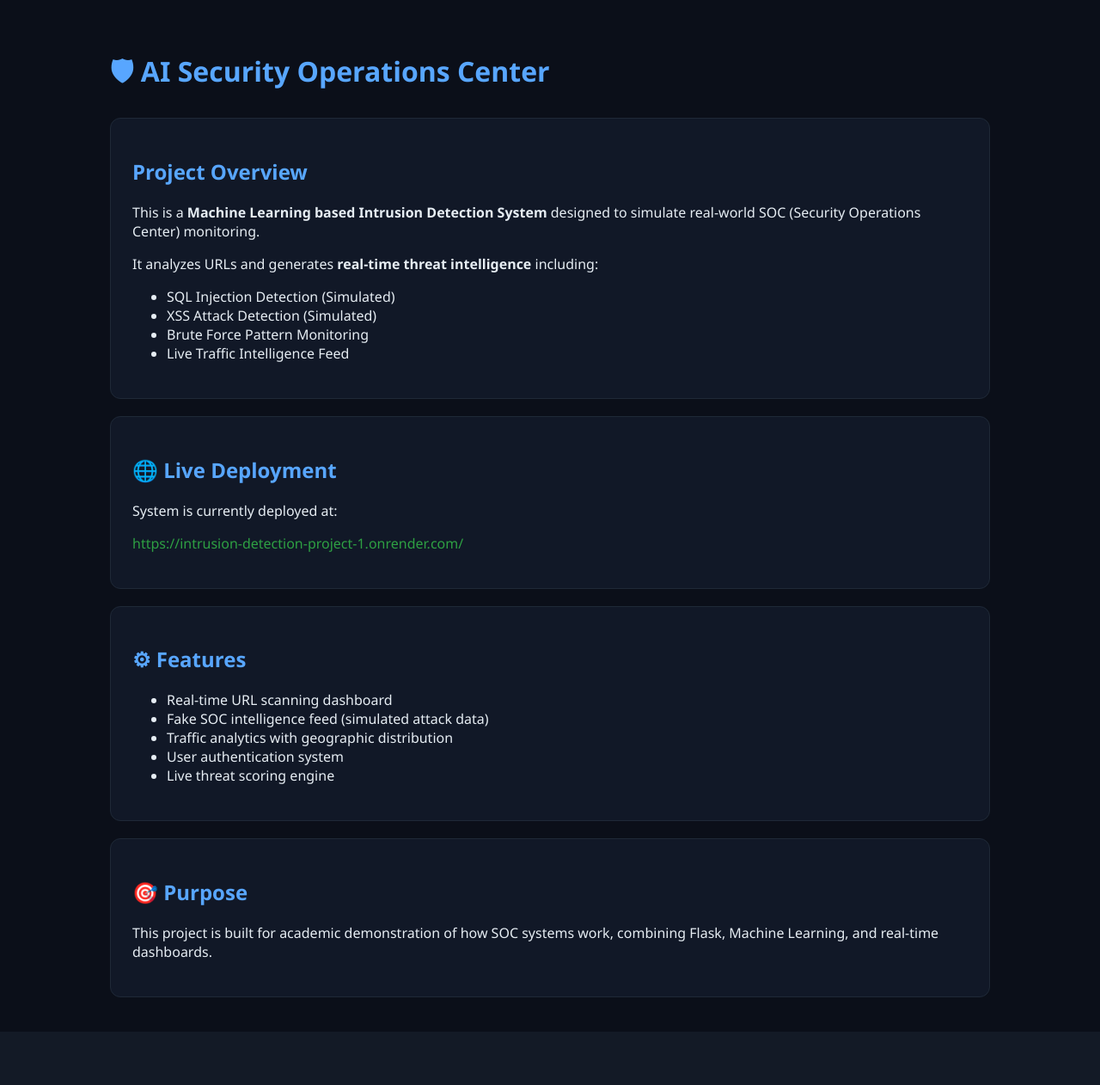
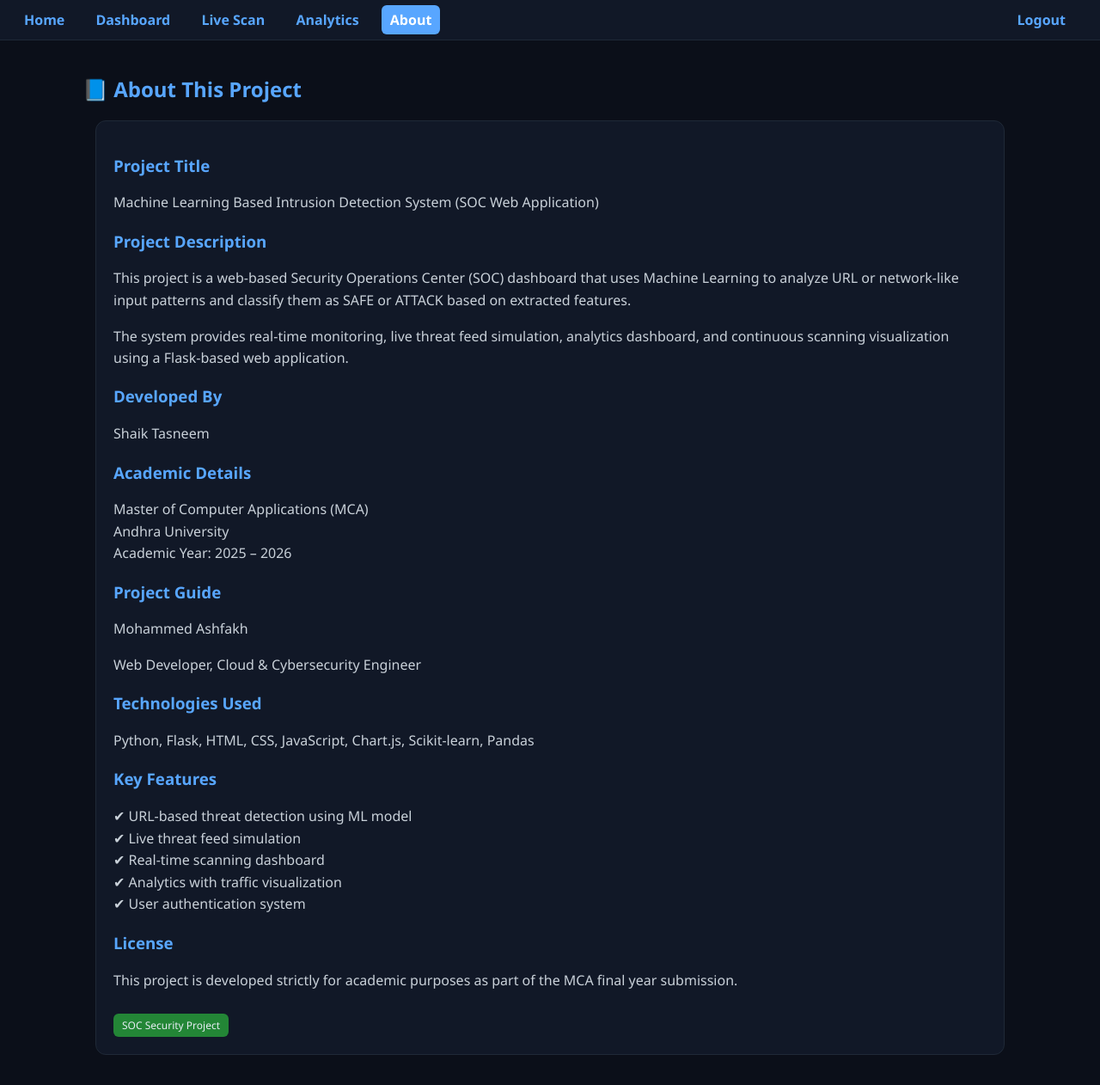
Before and after one commit to MohammedAshfakh/Intrusion-detection-project, a Flask app: page /about in a window 1280 px wide. Shown: the whole page at 86% size. Before the commit the page ends 1200 px from the top, so only its background shows below. Run offline with Flask 3, Linux system fonts and the light colour scheme.

Commit message:
edited about

```diff
--- a/templates/about.html
+++ b/templates/about.html
@@ -1,37 +1,83 @@
 <!DOCTYPE html>
 <html>
 <head>
-<title>About SOC System</title>
+<title>About - SOC Security System</title>
+
+<link rel="stylesheet" href="/static/style.css">
 
 <style>
 
 body{
 margin:0;
-font-family:Segoe UI;
+font-family:'Segoe UI';
 background:#0b0f19;
 color:#e6edf3;
 }
 
+/* NAV */
+.navbar{
+display:flex;
+justify-content:space-between;
+align-items:center;
+padding:12px 18px;
+background:#111827;
+border-bottom:1px solid #1f2937;
+position:sticky;
+top:0;
+z-index:1000;
+}
+
+.navbar a{
+color:#58a6ff;
+text-decoration:none;
+margin-right:12px;
+font-weight:600;
+padding:6px 10px;
+border-radius:6px;
+}
+
+.navbar a:hover{
+background:#238636;
+color:white;
+}
+
+/* ACTIVE PAGE */
+.active{
+background:#58a6ff !important;
+color:white !important;
+}
+
+/* CONTAINER */
 .container{
-width:80%;
+width:85%;
 margin:auto;
-padding:40px;
+padding:20px;
 }
 
 .card{
 background:#111827;
-padding:25px;
+padding:20px;
 border-radius:12px;
 border:1px solid #1f2937;
 margin-top:20px;
 }
 
-h1,h2{
+h2,h3{
 color:#58a6ff;
 }
 
-.url{
-color:#2ea043;
+p{
+line-height:1.6;
+color:#c9d1d9;
+}
+
+.badge{
+display:inline-block;
+padding:5px 10px;
+background:#238636;
+border-radius:6px;
+font-size:12px;
+margin-top:10px;
 }
 
 </style>
@@ -40,70 +86,91 @@ color:#2ea043;
 
 <body>
 
+<!-- ================= NAVBAR ================= -->
+<nav class="navbar">
+  <div>
+    <a href="/">Home</a>
+    <a href="/dashboard">Dashboard</a>
+    <a href="/scan">Live Scan</a>
+    <a href="/analytics">Analytics</a>
+    <a href="/about">About</a>
+  </div>
+
+  <div>
+    <a href="/logout">Logout</a>
+  </div>
+</nav>
+
+<!-- ================= CONTENT ================= -->
 <div class="container">
 
-<h1>🛡 AI Security Operations Center</h1>
+<h2>📘 About This Project</h2>
 
 <div class="card">
 
-<h2>Project Overview</h2>
+<h3>Project Title</h3>
+<p>Machine Learning Based Intrusion Detection System (SOC Web Application)</p>
 
+<h3>Project Description</h3>
 <p>
-This is a <b>Machine Learning based Intrusion Detection System</b> designed to simulate
-real-world SOC (Security Operations Center) monitoring.
+This project is a web-based Security Operations Center (SOC) dashboard that uses Machine Learning
+to analyze URL or network-like input patterns and classify them as SAFE or ATTACK based on extracted features.
 </p>
 
 <p>
-It analyzes URLs and generates <b>real-time threat intelligence</b> including:
+The system provides real-time monitoring, live threat feed simulation, analytics dashboard,
+and continuous scanning visualization using a Flask-based web application.
 </p>
 
-<ul>
-<li>SQL Injection Detection (Simulated)</li>
-<li>XSS Attack Detection (Simulated)</li>
-<li>Brute Force Pattern Monitoring</li>
-<li>Live Traffic Intelligence Feed</li>
-</ul>
+<h3>Developed By</h3>
+<p>Shaik Tasneem</p>
 
-</div>
-
-<div class="card">
-
-<h2>🌐 Live Deployment</h2>
-
-<p>System is currently deployed at:</p>
-
-<p class="url">
-https://intrusion-detection-project-1.onrender.com/
+<h3>Academic Details</h3>
+<p>
+Master of Computer Applications (MCA)<br>
+Andhra University<br>
+Academic Year: 2025 – 2026
 </p>
 
-</div>
+<h3>Project Guide</h3>
+<p>Mohammed Ashfakh</p>
+<p>Web Developer, Cloud & Cybersecurity Engineer</p>
 
-<div class="card">
+<h3>Technologies Used</h3>
+<p>
+Python, Flask, HTML, CSS, JavaScript, Chart.js, Scikit-learn, Pandas
+</p>
 
-<h2>⚙ Features</h2>
+<h3>Key Features</h3>
+<p>
+✔ URL-based threat detection using ML model<br>
+✔ Live threat feed simulation<br>
+✔ Real-time scanning dashboard<br>
+✔ Analytics with traffic visualization<br>
+✔ User authentication system
+</p>
 
-<ul>
-<li>Real-time URL scanning dashboard</li>
-<li>Fake SOC intelligence feed (simulated attack data)</li>
-<li>Traffic analytics with geographic distribution</li>
-<li>User authentication system</li>
-<li>Live threat scoring engine</li>
-</ul>
+<h3>License</h3>
+<p>
+This project is developed strictly for academic purposes as part of the MCA final year submission.
+</p>
 
-</div>
-
-<div class="card">
-
-<h2>🎯 Purpose</h2>
-
-<p>
-This project is built for academic demonstration of how SOC systems work,
-combining Flask, Machine Learning, and real-time dashboards.
-</p>
+<span class="badge">SOC Security Project</span>
 
 </div>
 
 </div>
 
+<!-- ================= ACTIVE PAGE SCRIPT ================= -->
+<script>
+const path = window.location.pathname;
+
+document.querySelectorAll(".navbar a").forEach(a => {
+  if(a.getAttribute("href") === path){
+    a.classList.add("active");
+  }
+});
+</script>
+
 </body>
 </html>
```
